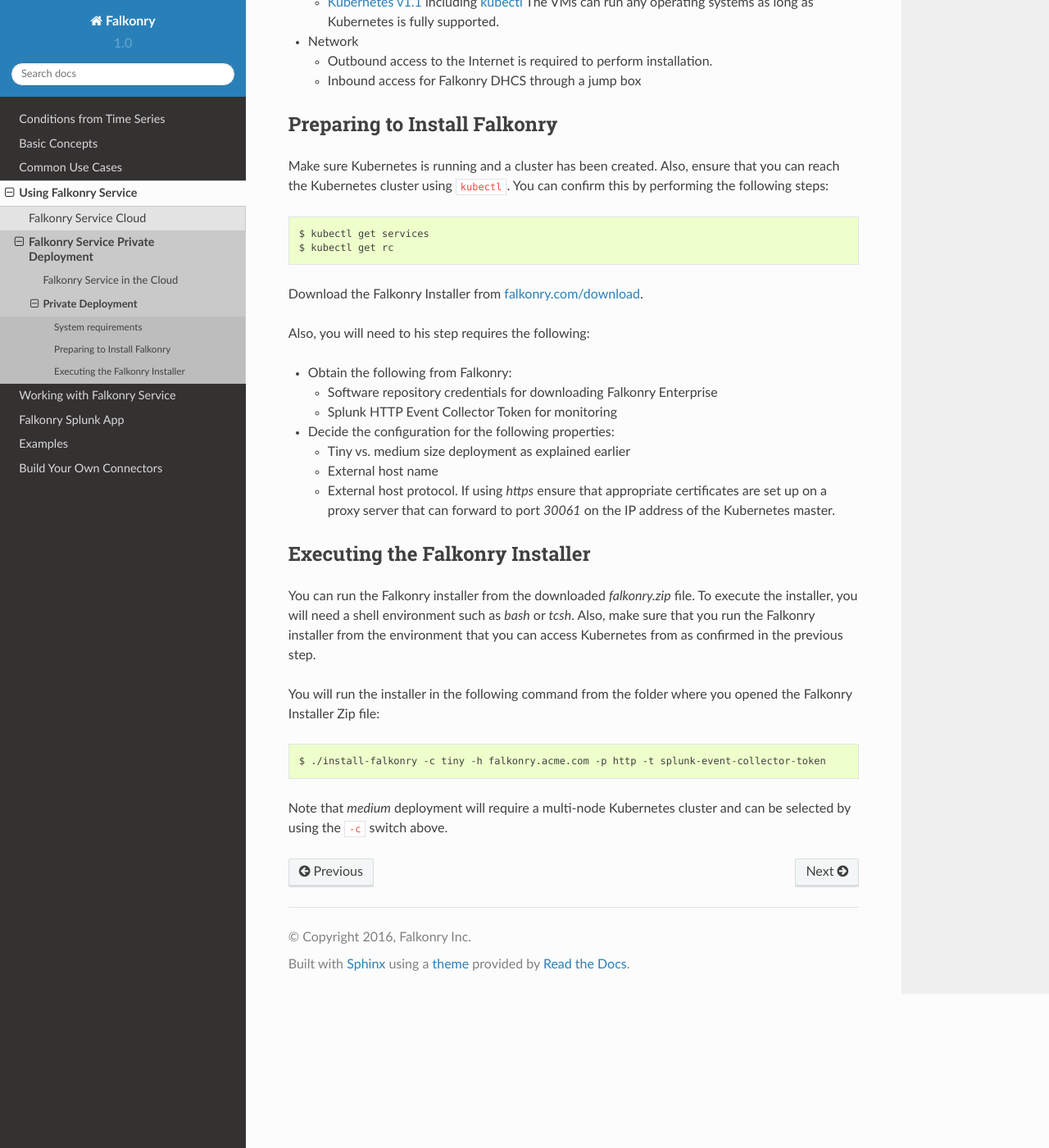
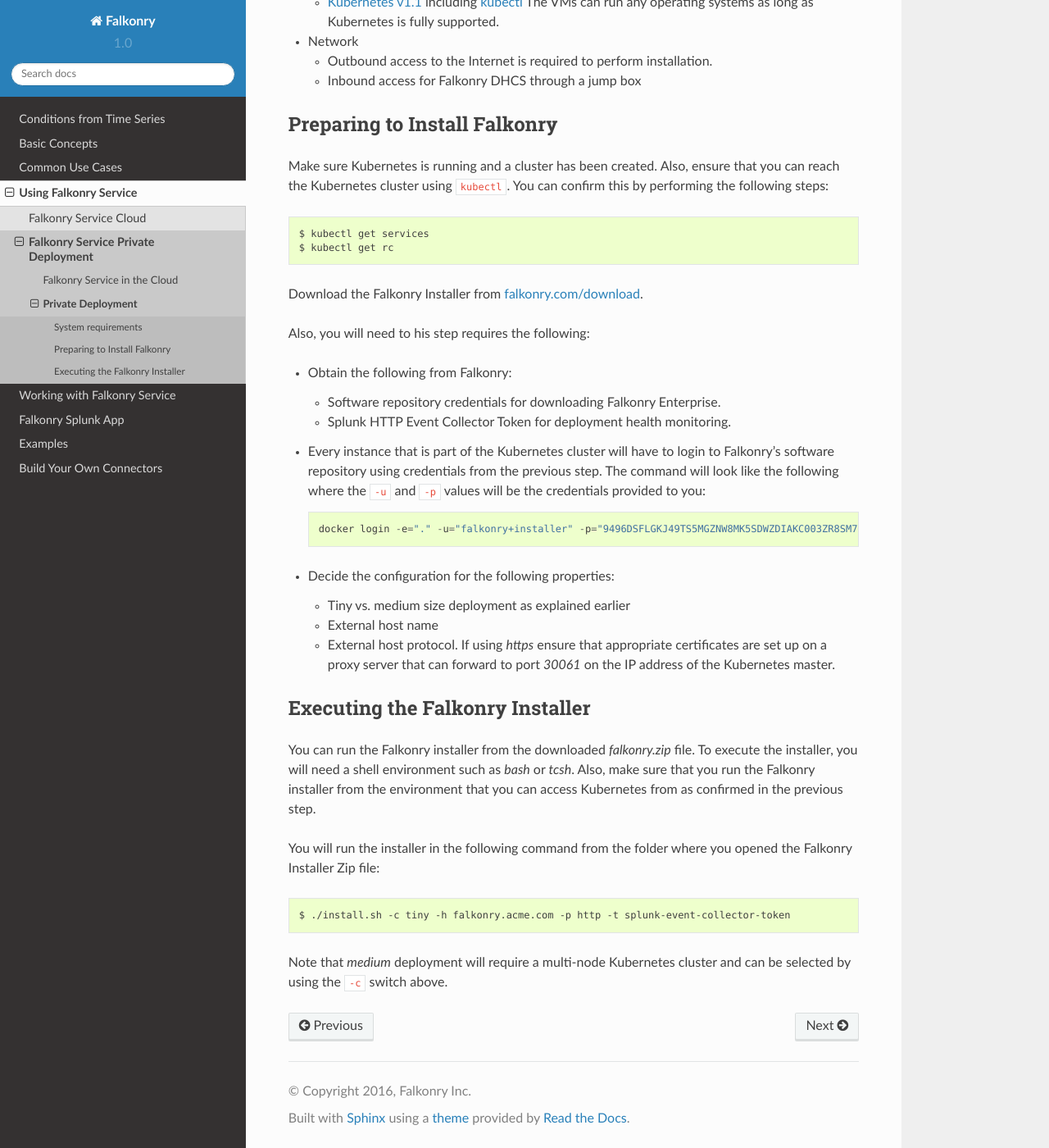
Before and after one commit to suhas-mehta/support, a Sphinx documentation site: the page built from docs/using/deployment.rst, in a window 1280 px wide and 1400 px high, scrolled down 633 px. Shown: the whole window at 82% size. Built offline with Sphinx 7.4.7 and the Read the Docs theme 2.0.0, drawn with Linux system fonts in a browser that asks for light colours.

Commit message:
Adding docker credential example

```diff
--- a/docs/using/deployment.rst
+++ b/docs/using/deployment.rst
@@ -54,9 +54,14 @@
 
 - Obtain the following from Falkonry:
 
-  - Software repository credentials for downloading Falkonry Enterprise
-  - Splunk HTTP Event Collector Token for monitoring
+  - Software repository credentials for downloading Falkonry Enterprise.
+  - Splunk HTTP Event Collector Token for deployment health monitoring.
 
+- Every instance that is part of the Kubernetes cluster will have to login to Falkonry's
+  software repository using credentials from the previous step. The command will look like
+  the following where the ``-u`` and ``-p`` values will be the credentials provided to you::
+
+    docker login -e="." -u="falkonry+installer" -p="9496DSFLGKJ49TS5MGZNW8MK5SDWZDIAKC003ZR8SM71B03UUIVAVOSC66F7S" quay.io
 - Decide the configuration for the following properties:
 
   - Tiny vs. medium size deployment as explained earlier
@@ -76,7 +81,7 @@
 You will run the installer in the following command from the folder where you opened the
 Falkonry Installer Zip file::
 
-  $ ./install-falkonry -c tiny -h falkonry.acme.com -p http -t splunk-event-collector-token
+  $ ./install.sh -c tiny -h falkonry.acme.com -p http -t splunk-event-collector-token
 
 Note that `medium` deployment will require a multi-node Kubernetes cluster and can be
 selected by using the ``-c`` switch above.
```
